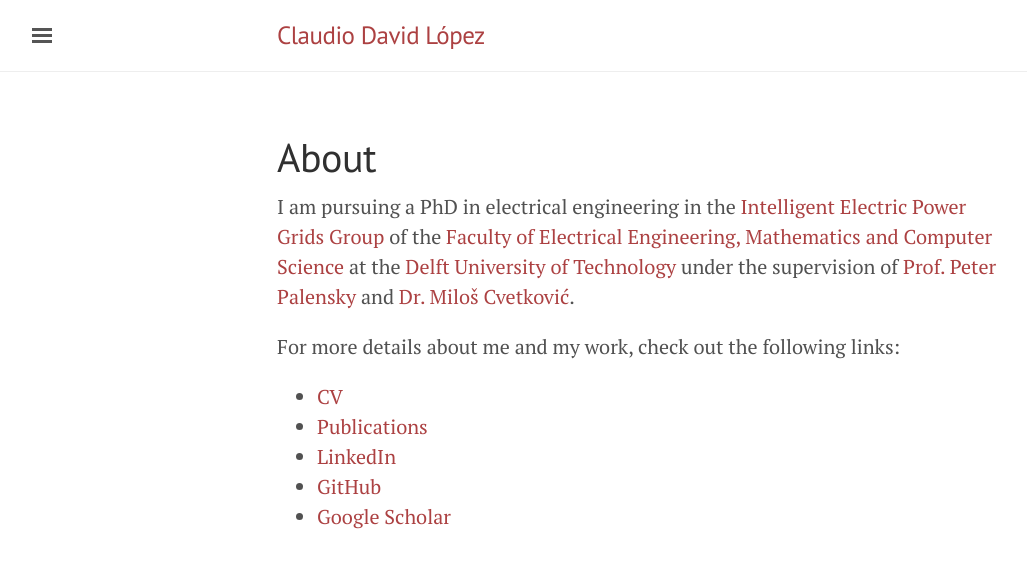
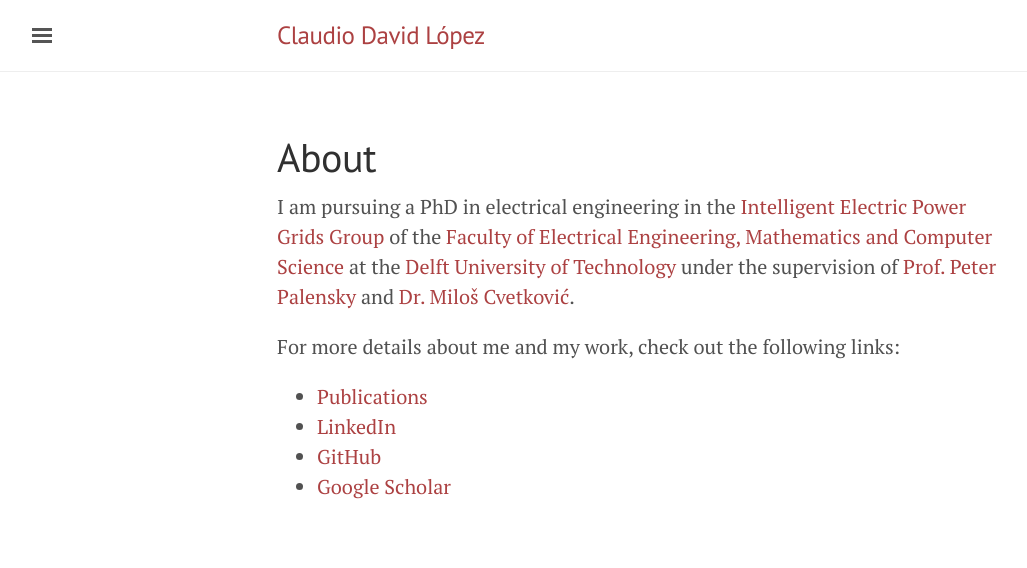
Before and after one commit to claudiodavidlopez/claudiodavidlopez.github.io, a Jekyll site: the page built from index.md, in a window 1280 px wide. Shown: the top 568 px of the page, without its empty margins (3-1030 px from the left). Built offline with Jekyll 4.4.1, drawn with Linux system fonts in a browser that asks for light colours.

```diff
--- a/index.md
+++ b/index.md
@@ -7,7 +7,6 @@ I am pursuing a PhD in electrical engineering in the [Intelligent Electric Power
 
 For more details about me and my work, check out the following links:
 
-- [CV][cv]
 - [Publications][pub]
 - [LinkedIn][li]
 - [GitHub][gh]
```
